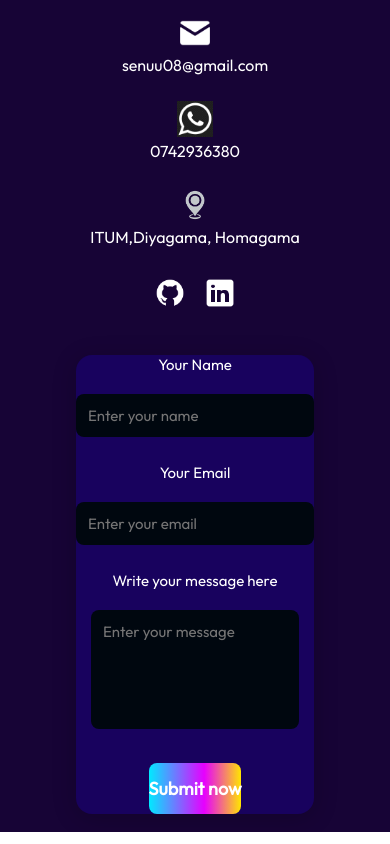
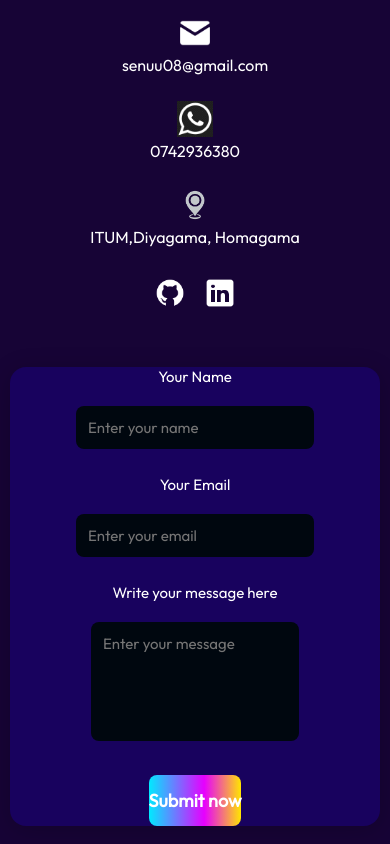
Before and after one commit to Keshala123/My_Portfolio, a React (Vite) app: page / in a window 390 px wide. Shown: the part 6835-7679 px from the top of the page. Built offline with nearby package versions, Linux system fonts and the light colour scheme.

Commit message:
Add rightSection style to Contact module: define width, max-width, and margin for improved layout and spacing.

```diff
--- a/src/components/Contact/Contact.module.css
+++ b/src/components/Contact/Contact.module.css
@@ -131,6 +131,11 @@
     align-items: center;
     text-align: center;
   }
+  .rightSection {
+    width: 95vw;
+    max-width: 500px;
+    margin-top: 24px;
+  }
   .contactInfo {
     align-items: center;
     width: 100%;
```
